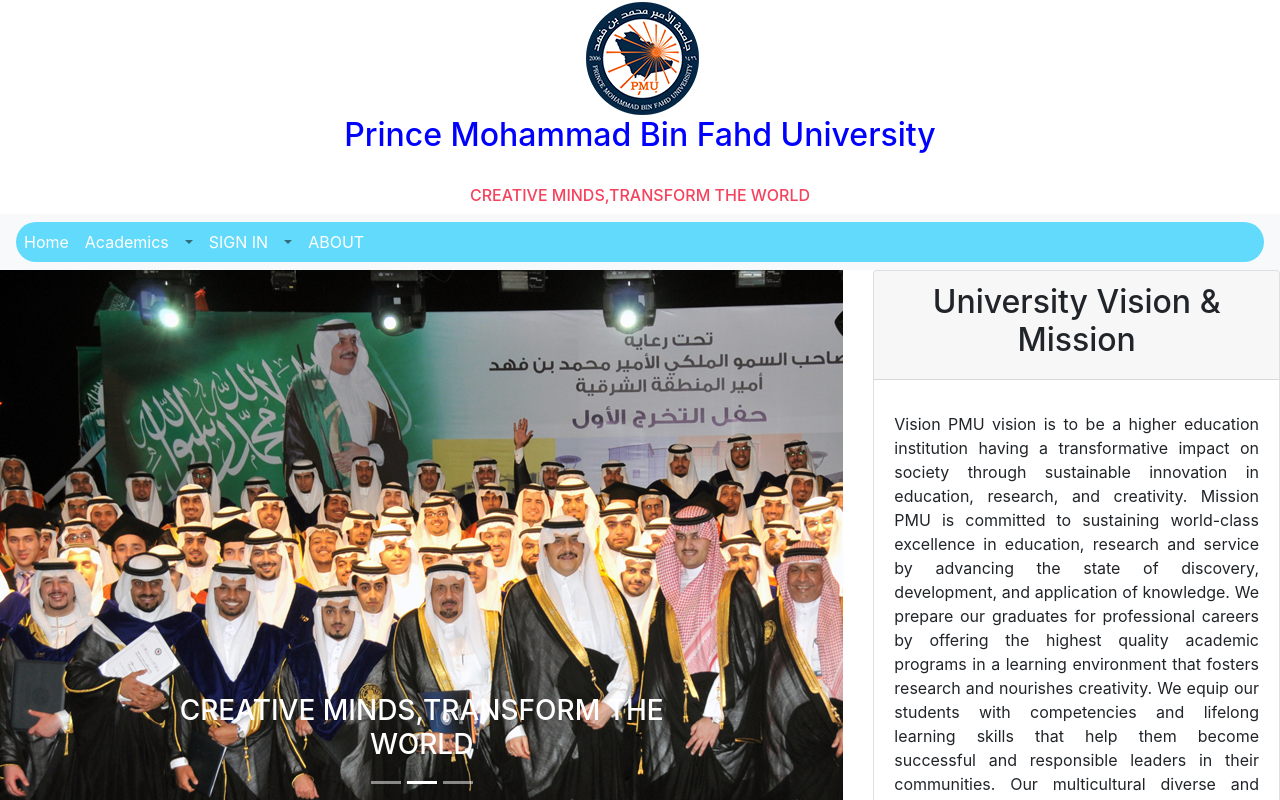
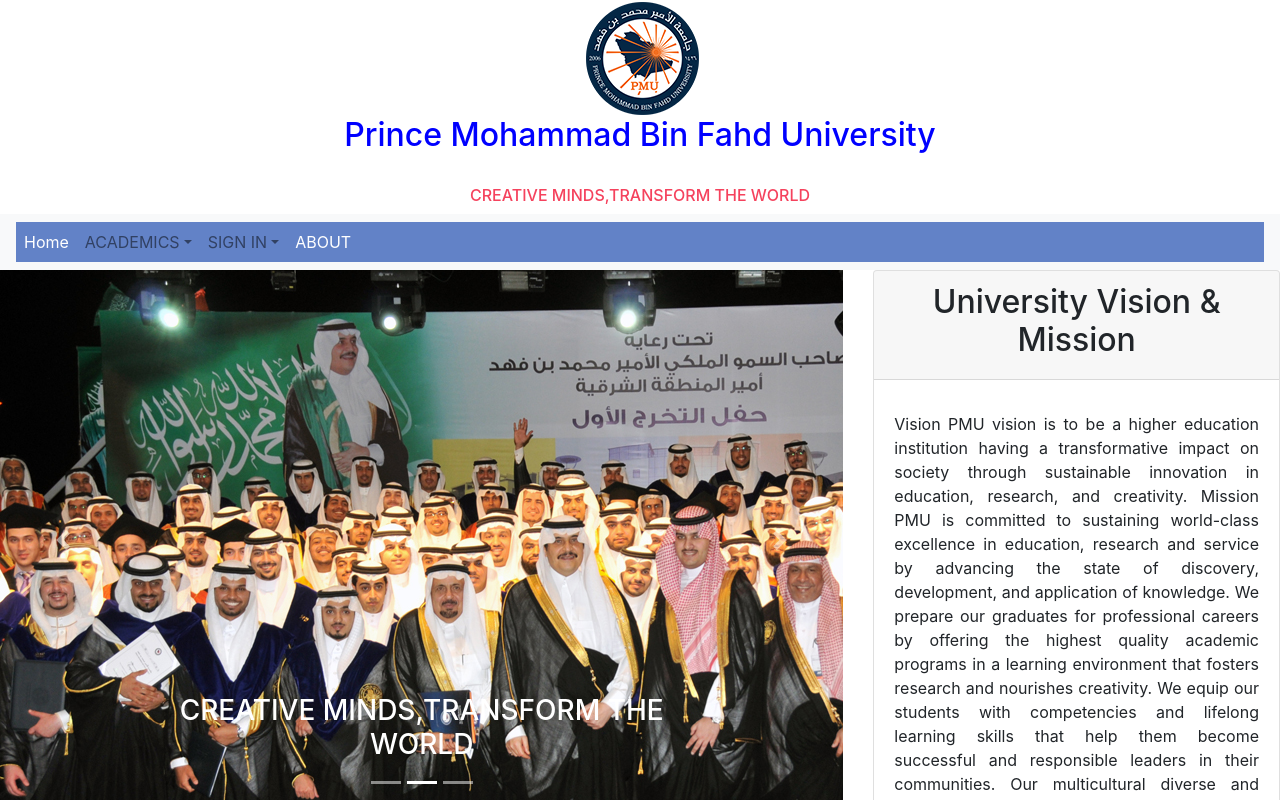
Before and after one commit to Kaleemullah-Khan/pmu-app, a React (Create React App) app: page / in a window 1280 px wide. Shown: the top 800 px of the page. Built offline with nearby package versions, Linux system fonts and the light colour scheme.

Commit message:
pmu website dropdown item

```diff
--- a/src/App.css
+++ b/src/App.css
@@ -36,8 +36,8 @@
     transform: rotate(360deg);
   }
 }#basic-navbar-nav{
-  background-color: #61dafb;
-  border-radius:20px ;
+  background-color:rgba(31, 77, 177, 0.692);
+  width: 100%;
 }
 #root > div > div:nth-child(3) > div{
   text-align: center;
--- a/src/Component/Header/NavSection.jsx
+++ b/src/Component/Header/NavSection.jsx
@@ -1,18 +1,18 @@
 import React from 'react';
-import {Nav, NavDropdown, Navbar} from "react-bootstrap"
+import {Nav,NavDropdown, Navbar} from "react-bootstrap"
 export const NavSection = () => {
     return (
         <div>
           <img src="Assets/pmu logo 2.png" alt=""/>
           <h2 style={{color:"blue"}}>Prince Mohammad Bin Fahd University</h2><br/>
           <h6 style={{color:"RGB(245, 66, 93)"}}>CREATIVE MINDS,TRANSFORM THE WORLD</h6>
-          <Navbar bg="light" expand="lg">
+         <Navbar bg="light" expand="lg" className="Primary">
   <Navbar.Toggle aria-controls="basic-navbar-nav" />
   <Navbar.Collapse id="basic-navbar-nav">
     <Nav className="mr-auto">
       <Nav.Link href="#home">Home</Nav.Link>
-      <Nav.Link href="#link">Academics </Nav.Link>
-      <NavDropdown title="" id="basic-nav-dropdown">
+
+      <NavDropdown title="ACADEMICS" id="basic-nav-dropdown">
         <NavDropdown.Item href="#action/3.1">COLLEGE OF ENGINEERING</NavDropdown.Item>
         <NavDropdown.Item href="#action/3.2">COLLEGE OF COMPUTER ENGINEERING AND SCIENCES</NavDropdown.Item>
         <NavDropdown.Item href="#action/3.3">COLLEGE OF BUSINESS ADMINISTRATION</NavDropdown.Item>
@@ -22,8 +22,8 @@
         <NavDropdown.Item href="#action/3.1">PREPARATORY PROGRAM</NavDropdown.Item>
         <NavDropdown.Divider />
       </NavDropdown>
-      <Nav.Link href="#home">SIGN IN</Nav.Link>
-      <NavDropdown>
+
+      <NavDropdown title="SIGN IN" id="basic-nav-dropdown">
       <NavDropdown.Item href="#action/3.1">STUDENT LOGIN</NavDropdown.Item>
         <NavDropdown.Item href="#action/3.1">PARENT LOGIN</NavDropdown.Item>
         <NavDropdown.Item href="#action/3.1">GUEST LOGIN</NavDropdown.Item>
```
Also changed, not shown: 1 other file (tests, documents, lock files or other folders).
